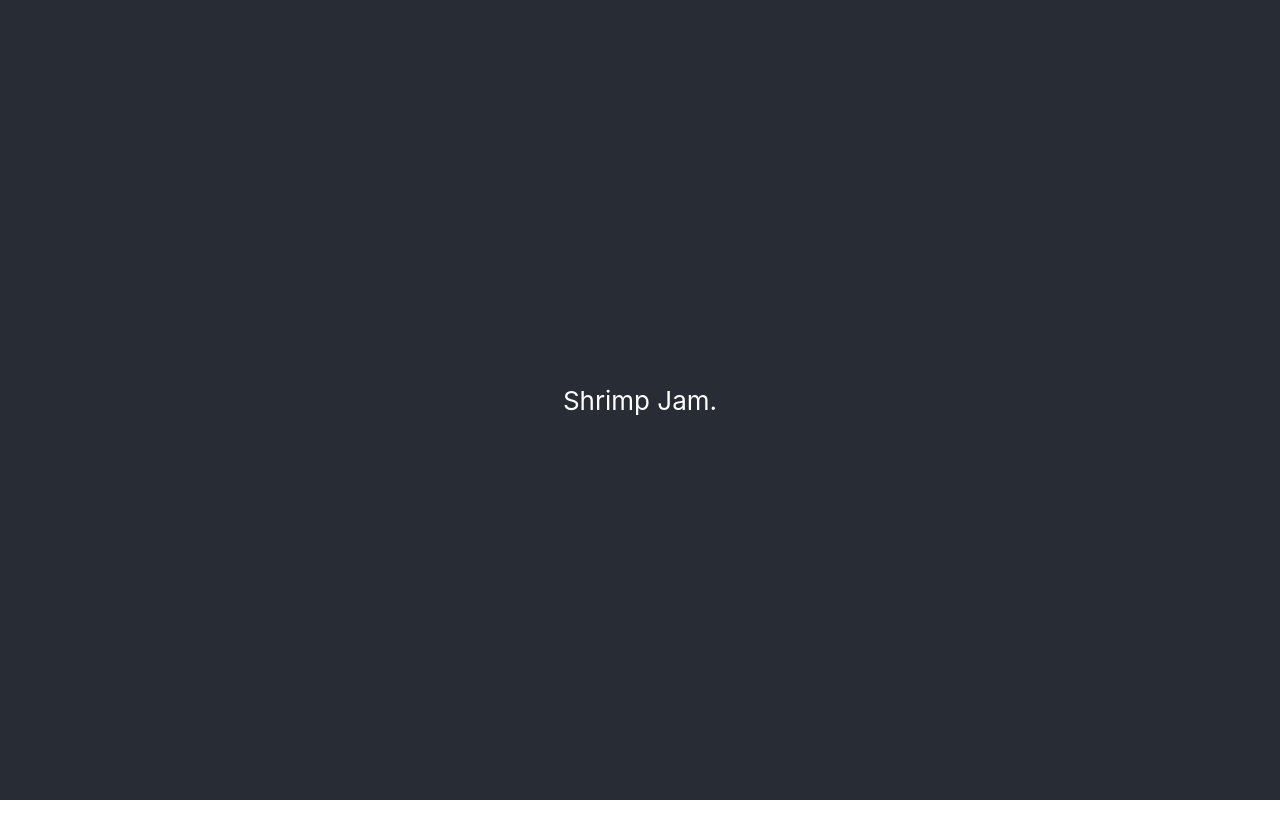
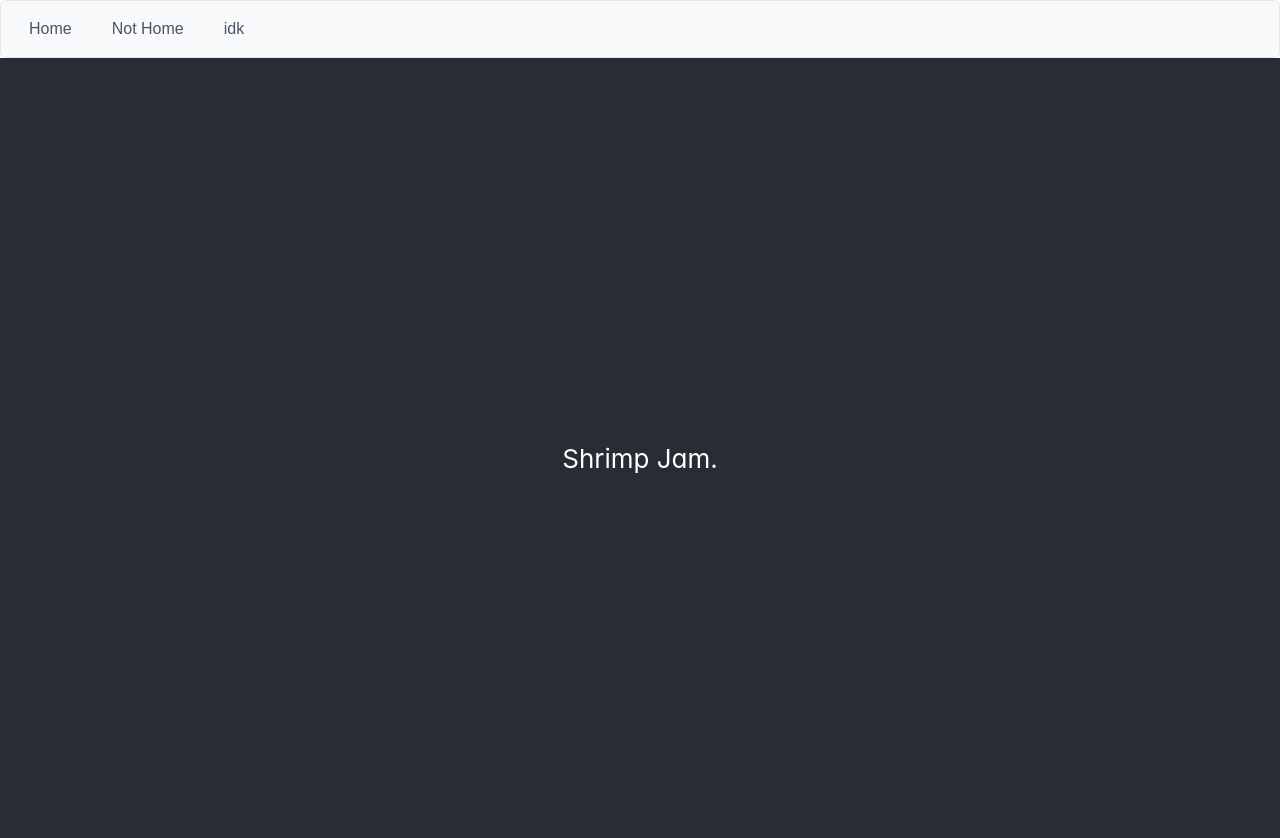
Before and after one commit to PaigeKH/react-app, a React (Create React App) app: page / in a window 1280 px wide. Shown: the top 838 px of the page. Before the commit the page ends 800 px from the top, so only its background shows below. Built offline with nearby package versions, Linux system fonts and the light colour scheme; a web font is replaced by a local one.

Commit message:
setting up tabs and API tests

```diff
--- a/package.json
+++ b/package.json
@@ -2,6 +2,7 @@
   "name": "react-app",
   "version": "0.1.0",
   "private": true,
+  "proxy": "https://shrimp-jam.com",
   "dependencies": {
     "@netlify/functions": "^2.8.2",
     "@testing-library/jest-dom": "^5.14.1",
@@ -11,6 +12,8 @@
     "@types/node": "^16.7.13",
     "@types/react": "^18.0.0",
     "@types/react-dom": "^18.0.0",
+    "axios": "^1.7.7",
+    "primereact": "^10.8.4",
     "react": "^18.3.1",
     "react-dom": "^18.3.1",
     "react-scripts": "5.0.1",
--- /dev/null
+++ b/src/APITest.tsx
@@ -0,0 +1,55 @@
+import React from 'react';
+import './App.css';
+import { Button } from 'primereact/button';
+import axios from 'axios';
+
+class APITest extends React.Component<{shouldDisplay: boolean}, {responseText: string, items: any, dataIsLoaded: boolean}> {
+  constructor(props: {shouldDisplay: boolean}) {
+    super(props);
+
+    this.state = {
+      responseText: '-',
+      items: '',
+      dataIsLoaded: true,
+    }
+  };
+
+  fetchAPI = () => {
+    axios.get(
+      "https://dragcave.net/api/v2/dragon/1CocK", {
+        headers: {
+          'Authorization': 'test',
+        }
+      }
+  )
+  .then((response) => {
+    console.warn(response);
+      this.setState({
+          items: response.data,
+          dataIsLoaded: true,
+      });
+  });
+  };
+
+  render() {
+    if (!this.props.shouldDisplay) {
+        return (<></>);
+      }
+
+    return (
+      <div>
+        <header className="App-header">
+        <Button label={'Search'} onClick={this.fetchAPI}/>
+            <p>
+                Welcome to the shrimp tank.
+            </p>
+            <p>
+              {this.state.responseText}
+            </p>
+        </header>
+      </div>
+    );
+  }
+}
+
+export default APITest;
--- a/src/App.tsx
+++ b/src/App.tsx
@@ -1,17 +1,52 @@
 import React from 'react';
-import logo from './logo.svg';
 import './App.css';
+import { Menubar } from 'primereact/menubar';
+import { PrimeReactProvider } from 'primereact/api';
+import "primereact/resources/themes/lara-light-cyan/theme.css";
+import { MenuItem, MenuItemCommandEvent } from 'primereact/menuitem';
+import Home from './Home';
+import NavBar from './APITest';
 
-function App() {
-  return (
-    <div className="App">
-      <header className="App-header">
-        <p>
-         Shrimp Jam.
-        </p>
-      </header>
-    </div>
-  );
+class App extends React.Component<{}, {tab: number}> {
+  constructor(props: {}) {
+    super(props);
+
+    this.state = {
+      tab: 0,
+    }
+}
+
+  switchTab = (event: MenuItemCommandEvent) => {
+    switch (event.item.label) {
+      case 'Not Home':
+        this.setState({
+          tab: 1
+        })
+        break;
+      case 'idk':
+        this.setState({
+          tab: 2
+        })
+        break;
+      default:
+        this.setState({
+          tab: 0
+        })
+        break;
+    }
+  }
+
+  render() {
+    return (
+      <PrimeReactProvider>
+      <div className="App">
+      <Menubar model={[{label: 'Home', command: this.switchTab}, {label: 'Not Home', command:this.switchTab}, {label: 'idk'}]}/>
+      </div>
+      <Home shouldDisplay={this.state.tab === 0}/>
+      <NavBar shouldDisplay={this.state.tab === 1}/>
+      </PrimeReactProvider>
+    );
+  }
 }
 
 export default App;
--- /dev/null
+++ b/src/Home.tsx
@@ -0,0 +1,24 @@
+import React from 'react';
+import logo from './logo.svg';
+import './App.css';
+
+class Home extends React.Component<{shouldDisplay: boolean}, {}> {
+
+  render() {
+    if (!this.props.shouldDisplay) {
+        return (<></>);
+      }
+
+    return (
+      <div>
+        <header className="App-header">
+            <p>
+                Shrimp Jam.
+            </p>
+        </header>
+      </div>
+    );
+  }
+}
+
+export default Home;
```
Also changed, not shown: src/NavButton.tsx (added, +15 -0 lines), 1 other file (tests, documents, lock files or other folders).
